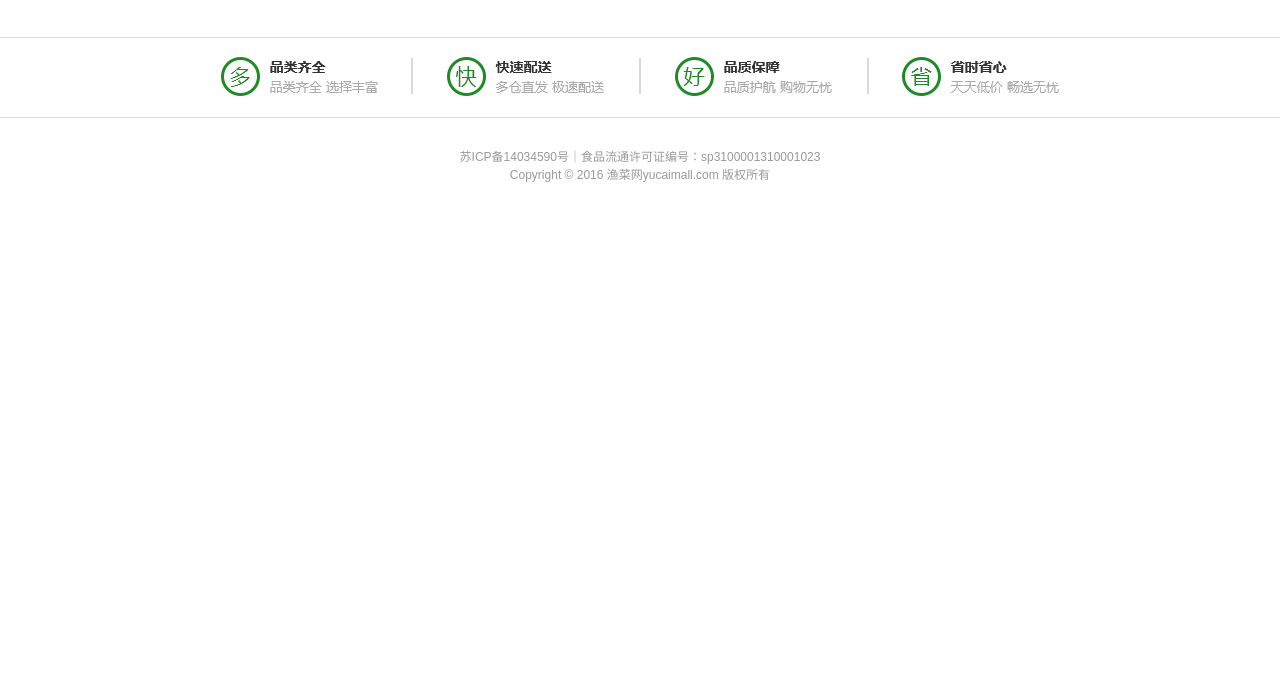
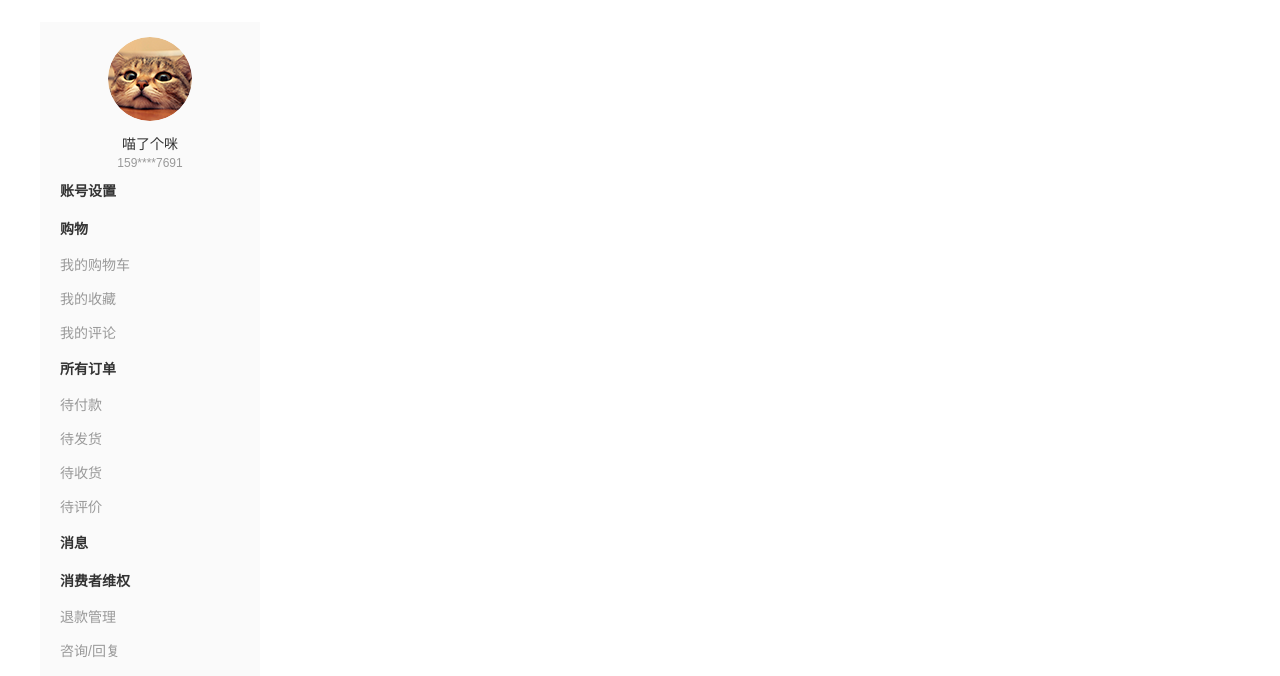
Before and after one commit to VinceSir/yucaimall, a plain HTML site: page user_info.html in a window 1280 px wide. Shown: the part 120-796 px from the top of the page. Drawn offline with Linux system fonts and the light colour scheme.

Commit message:
add sidebar-nav

```diff
--- a/theme/css/user.scss
+++ b/theme/css/user.scss
@@ -31,3 +31,65 @@
     }
   }
 }
+.u-main{
+  width: 100%;
+  .u-center{
+    width: 1200px;
+    overflow: hidden;
+    margin:0 auto;
+  }
+
+  .sidebar{
+    width: 200px;
+    background: #fafafa;
+    float: left;
+    padding: 15px 10px;
+
+    .u-user{
+      text-align: center;
+
+      img{
+        display:inline-block;
+        width: 84px;
+        height: 84px;
+        border-radius: 50%;
+        margin-bottom:10px;
+      }
+      p{
+        font-size:14px;
+        line-height:18px;
+        color: #333;
+
+        span{
+          font-size:12px;
+          color: #999;
+        }
+      }
+    }
+    .sidebar-nav{
+      overflow: hidden;
+      padding: 0 10px;
+
+      h3{
+        font-weight: bold;
+        padding: 7px 0;
+        line-height:24px;
+        font-size:14px;
+
+        a,span{
+          color: #333;
+        }
+      }
+
+      p{
+        line-height:24px;
+        padding: 5px 0;
+      }
+
+      a{
+        font-size:14px;
+        color: #999;
+      }
+    }
+  }
+}
--- a/user_info.html
+++ b/user_info.html
@@ -60,6 +60,40 @@
     </div>
 </div>
 
+<div class="u-main">
+    <div class="u-center">
+        <div class="sidebar">
+            <div class="u-user">
+                <img src="theme/images/u-uhead.png" alt="">
+                <p>喵了个咪</p>
+                <p><span>159****7691</span></p>
+            </div>
+            <div class="sidebar-nav">
+                <h3><span>账号设置</span></h3>
+                <h3><span>购物</span></h3>
+                <p><a href="javascript:;">我的购物车</a></p>
+                <p><a href="javascript:;">我的收藏</a></p>
+                <p><a href="javascript:;">我的评论</a></p>
+                <h3><span>所有订单</span></h3>
+                <p><a href="javascript:;">待付款</a></p>
+                <p><a href="javascript:;">待发货</a></p>
+                <p><a href="javascript:;">待收货</a></p>
+                <p><a href="javascript:;">待评价</a></p>
+                <h3><a href="javascript:;">消息</a></h3>
+                <h3><span>消费者维权</span></h3>
+                <p><a href="javascript:;">退款管理</a></p>
+                <p><a href="javascript:;">咨询/回复</a></p>
+                <h3><a href="javascript:;">个人资料</a></h3>
+                <h3><a href="javascript:;">安全设置</a></h3>
+                <h3><a href="javascript:;">收货地址</a></h3>
+                <h3><a href="javascript:;">积分商城</a></h3>
+            </div>
+        </div>
+        <div class="u-main-center">
+
+        </div>
+    </div>
+</div>
 
 <div class="footer">
     <div class="footer-tp">
```
Also changed, not shown: theme/css/user.css, theme/images/u-uhead.png (added).
